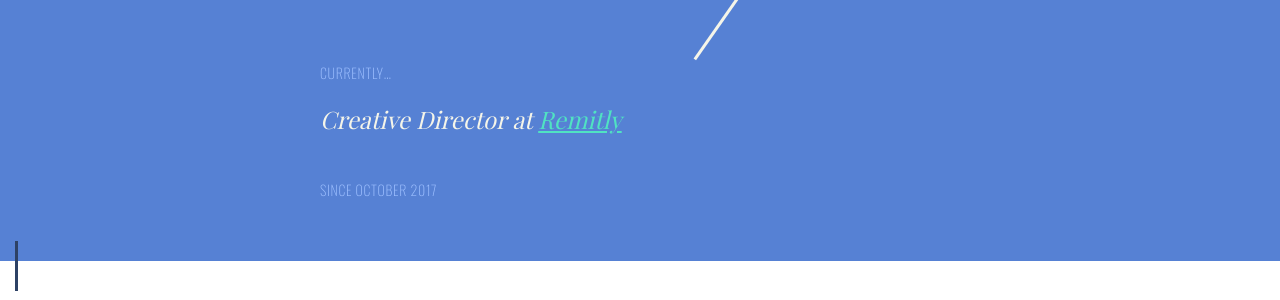
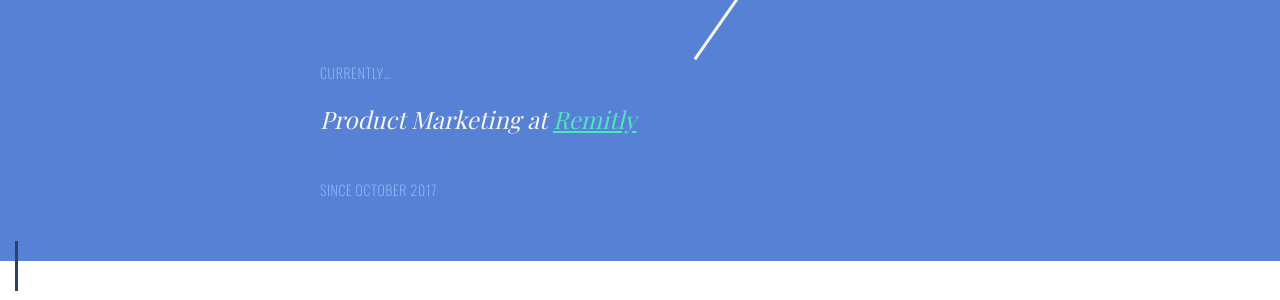
Before and after one commit to sperte/sperte.github.io, a Jekyll site: the page built from index.md, in a window 1280 px wide and 900 px high, scrolled down 394 px. Shown: the part 157-457 px from the top of the window. Built offline with Jekyll 4.4.1, drawn with Linux system fonts in a browser that asks for light colours; some web fonts are replaced.

Commit message:
Update current role

```diff
--- a/_layouts/default.html
+++ b/_layouts/default.html
@@ -14,7 +14,7 @@
 
 	<section id="current-role">
 			<p>Currently&hellip;</p>
-			<h3>Creative Director at <a href="https://remitly.com/" target="_blank">Remitly</a></h3>
+			<h3>Product Marketing at <a href="https://remitly.com/" target="_blank">Remitly</a></h3>
 			<p>Since October 2017</p>
 	</section>
 
```
